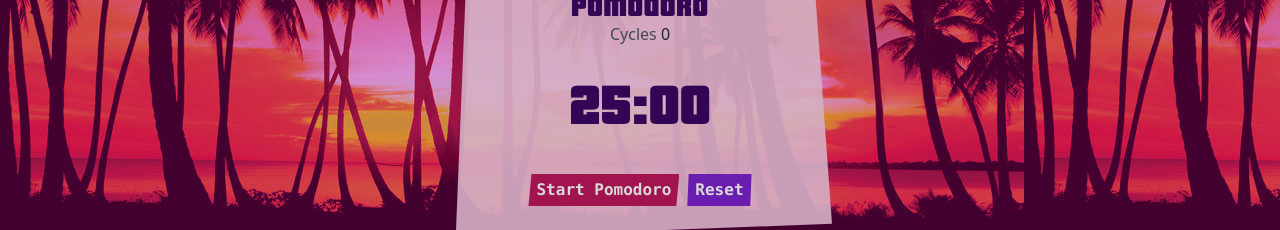
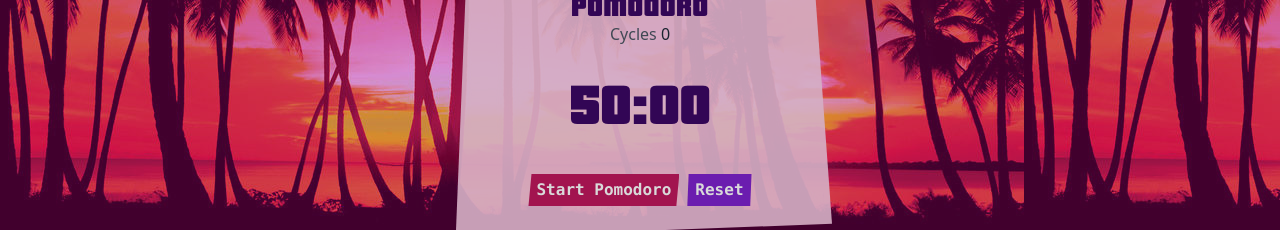
Before and after one commit to Falak-Chudasama/Pomogranate, a React (Vite) app: page / in a window 1280 px wide. Shown: the part 304-534 px from the top of the page. Built offline with nearby package versions, Linux system fonts and the light colour scheme.

Commit message:
settings in time

```diff
--- a/src/App.jsx
+++ b/src/App.jsx
@@ -1,8 +1,8 @@
 import { useState, useEffect } from "react";
 
-const pomodoroTimeMinutes = 25;
-const shortBreakTimeMinutes = 5;
-const longBreakTimeMinutes = 15;
+const pomodoroTimeMinutes = 50;
+const shortBreakTimeMinutes = 15;
+const longBreakTimeMinutes = 30;
 
 const pomodoroTime = pomodoroTimeMinutes * 60;
 const shortBreakTime = shortBreakTimeMinutes * 60;
```
